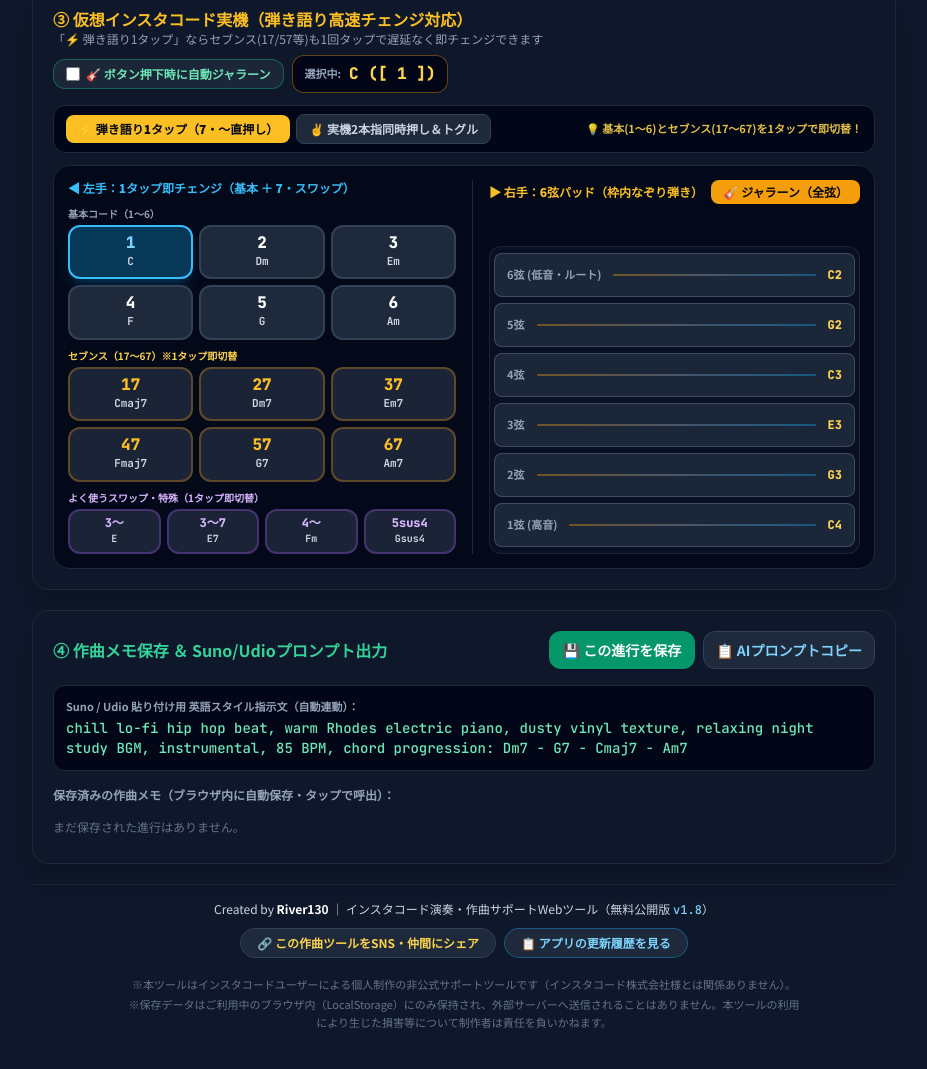
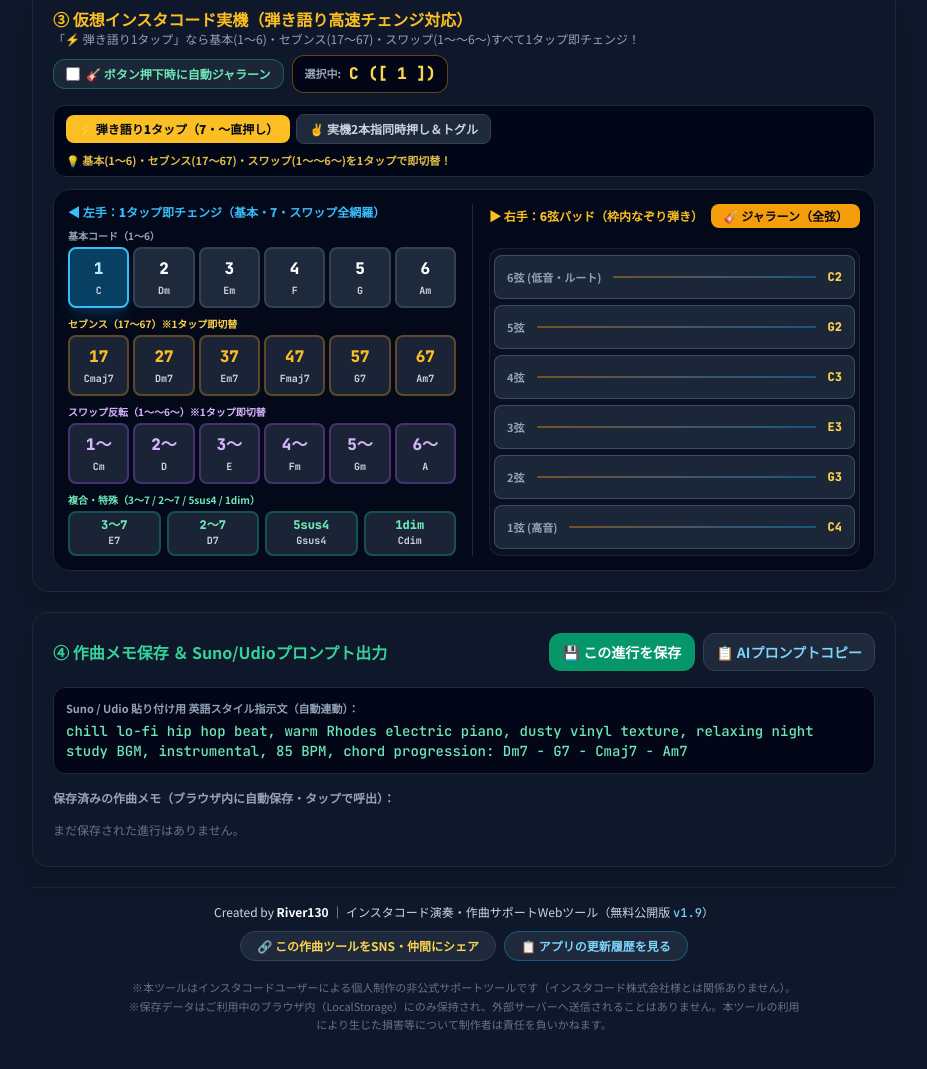
Before and after one commit to River130/instachord-studio, a plain HTML site: page index.html in a window 1280 px wide. Shown: the part 821-1890 px from the top of the page, without its empty margins (176-1103 px from the left). Drawn offline with nearby package versions, Linux system fonts and the light colour scheme.

Commit message:
Add files via upload

```diff
--- a/index.html
+++ b/index.html
@@ -78,7 +78,7 @@
             <h1 class="text-sm sm:text-lg font-black tracking-tight text-white">インスタコード作曲スタジオ</h1>
             <span class="text-[10px] font-black px-2 py-0.5 rounded-full bg-amber-500/20 text-amber-300 border border-amber-500/40">FREE公開版</span>
             <button onclick="openChangelogModal()" class="mono text-[10px] font-black px-2 py-0.5 rounded-full bg-sky-500/20 hover:bg-sky-500/30 text-sky-300 border border-sky-400/50 transition flex items-center gap-1 cursor-pointer" title="アプリの更新履歴を表示">
-              <span>🆕 v1.8</span>
+              <span>🆕 v1.9</span>
               <span class="underline">更新履歴</span>
             </button>
           </div>
@@ -157,7 +157,7 @@
       <div class="px-4 pb-4 pt-1 text-xs sm:text-sm text-slate-300 space-y-2 border-t border-slate-800/80 leading-relaxed">
         <p><strong class="text-amber-300">STEP 1：</strong> ①でインスタコード本体の <strong>KEY</strong> を合わせ、ムードボタン（または②の数字選択）で4小節の進行を作ります。</p>
         <p><strong class="text-amber-300">STEP 2：</strong> 「▶ ループ再生」を押すと、ドラム伴奏付きでコードが鳴り続けます。表示された <span class="text-amber-300 font-bold">オレンジ色の押さえ方（例：〜 + 7 + [ 3 ]）</span> を左手で押さえ、右手で6本の弦パッドを弾きましょう。</p>
-        <p><strong class="text-amber-300">STEP 3：</strong> 弾き語りをする時は、③の<strong>「⚡ 弾き語り1タップ（基本＋7／〜直押し）」</strong>を使うと、セブンス（17・57等）も指1本・1タップで遅延なくコードチェンジできます！</p>
+        <p><strong class="text-amber-300">STEP 3：</strong> 弾き語りをする時は、③の<strong>「⚡ 弾き語り1タップ（基本＋7・〜直押し）」</strong>を使うと、セブンス（17〜67）もスワップ（1〜〜6〜）も指1本・1タップで遅延なくコードチェンジできます！</p>
       </div>
     </details>
 
@@ -241,7 +241,7 @@
       <div class="flex flex-wrap items-center justify-between gap-2">
         <div>
           <h2 class="text-sm sm:text-base font-bold text-amber-400">③ 仮想インスタコード実機（弾き語り高速チェンジ対応）</h2>
-          <p class="text-xs text-slate-400">「⚡ 弾き語り1タップ」ならセブンス(17/57等)も1回タップで遅延なく即チェンジできます</p>
+          <p class="text-xs text-slate-400">「⚡ 弾き語り1タップ」なら基本(1〜6)・セブンス(17〜67)・スワップ(1〜〜6〜)すべて1タップ即チェンジ！</p>
         </div>
         <div class="flex flex-wrap items-center gap-2">
           <label class="flex items-center gap-1.5 text-xs font-bold text-emerald-300 cursor-pointer select-none bg-slate-800/90 px-3 py-1.5 rounded-xl border border-emerald-500/40 hover:bg-slate-800 transition">
@@ -266,7 +266,7 @@
           </button>
         </div>
         <span id="padModeHint" class="text-[11px] text-amber-300/90 font-bold">
-          💡 基本(1〜6)とセブンス(17〜67)を1タップで即切替！
+          💡 基本(1〜6)・セブンス(17〜67)・スワップ(1〜〜6〜)を1タップで即切替！
         </span>
       </div>
 
@@ -274,27 +274,31 @@
       <div class="grid grid-cols-1 md:grid-cols-12 gap-4 bg-slate-950/80 p-3.5 rounded-2xl border border-slate-800">
 
         <!-- 左側（ネック側）：モードに応じた高速ボタン群 -->
-        <div class="md:col-span-6 flex flex-col justify-between space-y-2.5">
+        <div class="md:col-span-6 flex flex-col justify-between space-y-2">
           <div class="flex items-center justify-between">
-            <span id="leftHandHeaderLabel" class="text-xs font-black text-sky-400">◀ 左手：1タップ即チェンジ（基本 ＋ 7・スワップ）</span>
+            <span id="leftHandHeaderLabel" class="text-xs font-black text-sky-400">◀ 左手：1タップ即チェンジ（基本・7・スワップ全網羅）</span>
             <button id="resetModBtn" onclick="resetPadModifiers()" class="ic-btn hidden text-[11px] px-2.5 py-1 rounded bg-slate-800 text-slate-300 border border-slate-700 hover:bg-slate-700 font-bold">
               修飾解除
             </button>
           </div>
 
-          <!-- 【モードA：弾き語り1タップ直押しパッド】基本(1〜6) ＋ 7(17〜67) ＋ スワップ(3〜等) を1画面に集約 -->
+          <!-- 【モードA：弾き語り1タップ直押しパッド】基本(1〜6) ＋ 7(17〜67) ＋ スワップ(1〜〜6〜) ＋ 特殊を1画面に完全網羅 -->
           <div id="directPadContainer" class="space-y-2 select-none">
             <div>
               <div class="text-[10px] font-bold text-slate-400 mb-1">基本コード（1〜6）</div>
-              <div id="directBasicGrid" class="grid grid-cols-3 gap-1.5"></div>
+              <div id="directBasicGrid" class="grid grid-cols-6 gap-1"></div>
             </div>
             <div>
               <div class="text-[10px] font-bold text-amber-300 mb-1">セブンス（17〜67）※1タップ即切替</div>
-              <div id="directSeventhGrid" class="grid grid-cols-3 gap-1.5"></div>
+              <div id="directSeventhGrid" class="grid grid-cols-6 gap-1"></div>
             </div>
             <div>
-              <div class="text-[10px] font-bold text-purple-300 mb-1">よく使うスワップ・特殊（1タップ即切替）</div>
-              <div id="directSwapGrid" class="grid grid-cols-4 gap-1.5"></div>
+              <div class="text-[10px] font-bold text-purple-300 mb-1">スワップ反転（1〜〜6〜）※1タップ即切替</div>
+              <div id="directAllSwapGrid" class="grid grid-cols-6 gap-1"></div>
+            </div>
+            <div>
+              <div class="text-[10px] font-bold text-emerald-300 mb-1">複合・特殊（3〜7 / 2〜7 / 5sus4 / 1dim）</div>
+              <div id="directSpecialGrid" class="grid grid-cols-4 gap-1.5"></div>
             </div>
           </div>
 
@@ -370,7 +374,7 @@
     <!-- フッター -->
     <footer class="pt-4 pb-6 text-center space-y-2.5 border-t border-slate-800/80">
       <p class="text-xs text-slate-300">
-        Created by <span class="font-bold text-white">River130</span> ｜ インスタコード演奏・作曲サポートWebツール（無料公開版 <span class="mono text-sky-300">v1.8</span>）
+        Created by <span class="font-bold text-white">River130</span> ｜ インスタコード演奏・作曲サポートWebツール（無料公開版 <span class="mono text-sky-300">v1.9</span>）
       </p>
       <div class="flex flex-wrap items-center justify-center gap-2">
         <button onclick="shareApp()" class="inline-flex items-center gap-1.5 px-4 py-1.5 rounded-full bg-slate-800 hover:bg-slate-700 border border-slate-700 text-xs font-bold text-amber-300 transition">
@@ -402,17 +406,28 @@
       </div>
 
       <div class="p-5 overflow-y-auto space-y-5 text-xs sm:text-sm leading-relaxed">
+        <!-- v1.9 -->
+        <div class="relative pl-4 border-l-2 border-purple-400 space-y-1.5">
+          <div class="flex items-center gap-2">
+            <span class="mono font-black text-purple-300 text-sm">v1.9</span>
+            <span class="text-[10px] font-black px-2 py-0.5 rounded bg-purple-500/20 text-purple-300 border border-purple-500/40">NEW・最新</span>
+            <span class="text-xs text-slate-400">2026.11.22</span>
+          </div>
+          <div class="font-bold text-white">🎸 全1〜6のスワップ反転（1〜〜6〜）も1タップ直押し完全網羅！</div>
+          <ul class="list-disc list-inside text-slate-300 space-y-1 text-xs">
+            <li>弾き語り1タップパッドに、これまで一部のみだったスワップボタンを<strong>「1〜 / 2〜 / 3〜 / 4〜 / 5〜 / 6〜」の全6種すべて</strong>追加しました。転調や切ない進行（2〜・4〜等）も1タップで遅延なく演奏できます。</li>
+          </ul>
+        </div>
+
         <!-- v1.8 -->
         <div class="relative pl-4 border-l-2 border-amber-400 space-y-1.5">
           <div class="flex items-center gap-2">
             <span class="mono font-black text-amber-300 text-sm">v1.8</span>
-            <span class="text-[10px] font-black px-2 py-0.5 rounded bg-amber-500/20 text-amber-300 border border-amber-500/40">NEW・最新</span>
             <span class="text-xs text-slate-400">2026.11.21</span>
           </div>
           <div class="font-bold text-white">⚡ 弾き語り1タップ即チェンジ ＆ 2本指同時押し（モーメンタリ）対応</div>
           <ul class="list-disc list-inside text-slate-300 space-y-1 text-xs">
-            <li>弾き語り演奏でテンポが遅れないよう、基本（1〜6）・セブンス（17〜67）・主要スワップを<strong>1ボタン直押しで即チェンジできる「⚡ 弾き語り1タップ」モード</strong>を搭載しました。</li>
-            <li>実機同様の2本指同時押し（「7」や「〜」を押さえたまま数字をタップし、指を離すと自動解除）にも対応しました。</li>
+            <li>基本（1〜6）・セブンス（17〜67）を1ボタン直押しで即チェンジできる「⚡ 弾き語り1タップ」モードと、実機同様の2本指同時押しに対応しました。</li>
           </ul>
         </div>
 
@@ -424,7 +439,7 @@
           </div>
           <div class="font-bold text-white">📱 スマホでの画面スクロール自由化 ＆ 6弦ストロム枠の独立ロック</div>
           <ul class="list-disc list-inside text-slate-300 space-y-1 text-xs">
-            <li>ページ全体のスクロール操作を妨げず、右側の<strong>6本弦ストロム枠内をなぞる時だけ</strong>ピンポイントで画面固定する最適化を行いました。</li>
+            <li>ページ全体のスクロール操作を妨げず、右側の6本弦ストロム枠内をなぞる時だけピンポイントで画面固定する最適化を行いました。</li>
           </ul>
         </div>
 
@@ -576,9 +591,9 @@
     // 左手：演奏モード（'direct' = 弾き語り1タップ直押し / 'real' = 実機2本指同時押し＆トグル）
     let padPlayMode = 'direct';
     let selectedPadNum = 1;
-    let selectedDirectMod = 'none'; // directモード用の単一修飾保持
-    let padMods = { swap: false, '7': false, sus4: false, dim: false }; // realモード用
-    let heldMods = { swap: false, '7': false, sus4: false, dim: false }; // 2本指同時押しホールド判定用
+    let selectedDirectMod = 'none';
+    let padMods = { swap: false, '7': false, sus4: false, dim: false };
+    let heldMods = { swap: false, '7': false, sus4: false, dim: false };
     let isStrummingPointer = false;
     let lastPluckedString = -1;
 
@@ -1195,8 +1210,8 @@
         directContainer.classList.remove('hidden');
         realContainer.classList.add('hidden');
         resetBtn.classList.add('hidden');
-        leftLabel.textContent = '◀ 左手：1タップ即チェンジ（基本 ＋ 7・スワップ）';
-        hint.textContent = '💡 基本(1〜6)とセブンス(17〜67)を1タップで即切替！';
+        leftLabel.textContent = '◀ 左手：1タップ即チェンジ（基本・7・スワップ全網羅）';
+        hint.textContent = '💡 基本(1〜6)・セブンス(17〜67)・スワップ(1〜〜6〜)を1タップで即切替！';
       } else {
         realBtn.className = 'px-3 py-1.5 rounded-lg text-xs font-black bg-amber-400 text-slate-950 shadow transition';
         directBtn.className = 'px-3 py-1.5 rounded-lg text-xs font-bold bg-slate-800 text-slate-300 border border-slate-700 hover:bg-slate-700 transition';
@@ -1240,7 +1255,6 @@
       if (padPlayMode === 'direct') {
         return selectedDirectMod;
       }
-      // realモード：2本指ホールド中の修飾があれば優先、なければトグル状態
       const activeSwap = heldMods.swap || padMods.swap;
       const active7 = heldMods['7'] || padMods['7'];
       const activeSus4 = heldMods.sus4 || padMods.sus4;
@@ -1297,27 +1311,29 @@
       const activeInfo = resolveSlotInfo({ num: selectedPadNum, mod: currentMod });
       document.getElementById('activePadChordLabel').textContent = `${activeInfo.chordName}  (${activeInfo.buttonGuide})`;
 
-      // --- モードA：弾き語り1タップ直押しグリッド描画 ---
+      // --- モードA：弾き語り1タップ直押しグリッド描画（1〜6、17〜67、1〜〜6〜 全網羅） ---
       const basicGrid = document.getElementById('directBasicGrid');
       const seventhGrid = document.getElementById('directSeventhGrid');
-      const swapGrid = document.getElementById('directSwapGrid');
+      const allSwapGrid = document.getElementById('directAllSwapGrid');
+      const specialGrid = document.getElementById('directSpecialGrid');
       basicGrid.innerHTML = '';
       seventhGrid.innerHTML = '';
-      swapGrid.innerHTML = '';
+      allSwapGrid.innerHTML = '';
+      specialGrid.innerHTML = '';
 
       IC_BUTTONS.forEach(btn => {
-        // 基本 (1〜6)
+        // 1段目：基本 (1〜6)
         const infoBasic = resolveSlotInfo({ num: btn.num, mod: 'none' });
         const isSelBasic = (padPlayMode === 'direct' && selectedPadNum === btn.num && selectedDirectMod === 'none');
         const bEl = document.createElement('button');
-        bEl.className = `ic-btn py-2 px-1.5 rounded-xl border-2 flex flex-col items-center justify-center transition ${
+        bEl.className = `ic-btn py-2 px-0.5 rounded-lg border-2 flex flex-col items-center justify-center transition ${
           isSelBasic
-            ? 'bg-sky-500/30 border-sky-400 text-white shadow-lg shadow-sky-500/20'
+            ? 'bg-sky-500/35 border-sky-400 text-white shadow-lg shadow-sky-500/20'
             : 'bg-slate-800 border-slate-700 text-slate-200 hover:bg-slate-700'
         }`;
         bEl.innerHTML = `
-          <span class="mono text-base font-black ${isSelBasic ? 'text-sky-300' : 'text-white'} leading-none">${btn.num}</span>
-          <span class="mono text-[11px] font-bold text-slate-300 mt-0.5">${infoBasic.chordName}</span>
+          <span class="mono text-sm sm:text-base font-black ${isSelBasic ? 'text-sky-200' : 'text-white'} leading-none">${btn.num}</span>
+          <span class="mono text-[10px] font-bold text-slate-300 mt-0.5 truncate max-w-full">${infoBasic.chordName}</span>
         `;
         bEl.onpointerdown = (e) => {
           e.preventDefault();
@@ -1325,51 +1341,70 @@
         };
         basicGrid.appendChild(bEl);
 
-        // セブンス (17〜67)
+        // 2段目：セブンス (17〜67)
         const info7 = resolveSlotInfo({ num: btn.num, mod: '7' });
         const isSel7 = (padPlayMode === 'direct' && selectedPadNum === btn.num && selectedDirectMod === '7');
         const sEl = document.createElement('button');
-        sEl.className = `ic-btn py-2 px-1.5 rounded-xl border-2 flex flex-col items-center justify-center transition ${
+        sEl.className = `ic-btn py-2 px-0.5 rounded-lg border-2 flex flex-col items-center justify-center transition ${
           isSel7
-            ? 'bg-amber-400/30 border-amber-400 text-white shadow-lg shadow-amber-500/20'
+            ? 'bg-amber-400/35 border-amber-400 text-white shadow-lg shadow-amber-500/20'
             : 'bg-slate-800/90 border-amber-500/30 text-slate-200 hover:bg-slate-700'
         }`;
         sEl.innerHTML = `
-          <span class="mono text-base font-black ${isSel7 ? 'text-amber-300' : 'text-amber-400'} leading-none">${btn.num}7</span>
-          <span class="mono text-[11px] font-bold text-slate-300 mt-0.5">${info7.chordName}</span>
+          <span class="mono text-sm sm:text-base font-black ${isSel7 ? 'text-amber-200' : 'text-amber-400'} leading-none">${btn.num}7</span>
+          <span class="mono text-[10px] font-bold text-slate-300 mt-0.5 truncate max-w-full">${info7.chordName}</span>
         `;
         sEl.onpointerdown = (e) => {
           e.preventDefault();
           selectDirectChord(btn.num, '7');
         };
         seventhGrid.appendChild(sEl);
+
+        // 3段目：全スワップ (1〜〜6〜) ※2〜もここで1タップ即選択！
+        const infoSw = resolveSlotInfo({ num: btn.num, mod: 'swap' });
+        const isSelSw = (padPlayMode === 'direct' && selectedPadNum === btn.num && selectedDirectMod === 'swap');
+        const swEl = document.createElement('button');
+        swEl.className = `ic-btn py-2 px-0.5 rounded-lg border-2 flex flex-col items-center justify-center transition ${
+          isSelSw
+            ? 'bg-purple-500/35 border-purple-400 text-white shadow-lg shadow-purple-500/20'
+            : 'bg-slate-800/90 border-purple-500/30 text-slate-200 hover:bg-slate-700'
+        }`;
+        swEl.innerHTML = `
+          <span class="mono text-sm sm:text-base font-black ${isSelSw ? 'text-purple-200' : 'text-purple-300'} leading-none">${btn.num}〜</span>
+          <span class="mono text-[10px] font-bold text-slate-300 mt-0.5 truncate max-w-full">${infoSw.chordName}</span>
+        `;
+        swEl.onpointerdown = (e) => {
+          e.preventDefault();
+          selectDirectChord(btn.num, 'swap');
+        };
+        allSwapGrid.appendChild(swEl);
       });
 
-      // よく使うスワップ・特殊（3〜, 3〜7, 4〜, 5sus4）
+      // 4段目：複合・特殊（3〜7, 2〜7, 5sus4, 1dim）
       const specialList = [
-        { num: 3, mod: 'swap',  label: '3〜' },
         { num: 3, mod: 'swap7', label: '3〜7' },
-        { num: 4, mod: 'swap',  label: '4〜' },
-        { num: 5, mod: 'sus4',  label: '5sus4' }
+        { num: 2, mod: 'swap7', label: '2〜7' },
+        { num: 5, mod: 'sus4',  label: '5sus4' },
+        { num: 1, mod: 'dim',   label: '1dim' }
       ];
       specialList.forEach(sp => {
         const infoSp = resolveSlotInfo({ num: sp.num, mod: sp.mod });
         const isSelSp = (padPlayMode === 'direct' && selectedPadNum === sp.num && selectedDirectMod === sp.mod);
         const spEl = document.createElement('button');
-        spEl.className = `ic-btn py-1.5 px-1 rounded-xl border-2 flex flex-col items-center justify-center transition ${
+        spEl.className = `ic-btn py-1.5 px-1 rounded-lg border-2 flex flex-col items-center justify-center transition ${
           isSelSp
-            ? 'bg-purple-500/30 border-purple-400 text-white shadow-lg'
-            : 'bg-slate-800/90 border-purple-500/30 text-slate-200 hover:bg-slate-700'
+            ? 'bg-emerald-500/35 border-emerald-400 text-white shadow-lg'
+            : 'bg-slate-800/90 border-emerald-500/30 text-slate-200 hover:bg-slate-700'
         }`;
         spEl.innerHTML = `
-          <span class="mono text-xs font-black ${isSelSp ? 'text-purple-200' : 'text-purple-300'} leading-none">${sp.label}</span>
+          <span class="mono text-xs font-black ${isSelSp ? 'text-emerald-200' : 'text-emerald-300'} leading-none">${sp.label}</span>
           <span class="mono text-[10px] font-bold text-slate-300 mt-0.5">${infoSp.chordName}</span>
         `;
         spEl.onpointerdown = (e) => {
           e.preventDefault();
           selectDirectChord(sp.num, sp.mod);
         };
-        swapGrid.appendChild(spEl);
+        specialGrid.appendChild(spEl);
       });
 
       // --- モードB：実機2本指同時押し＆トグル描画 ---
@@ -1405,7 +1440,6 @@
         bEl.onpointerdown = (e) => {
           e.preventDefault();
           selectedPadNum = btn.num;
-          // 2本指同時押しで修飾キーをホールド中の場合はロック状態にも反映して即時更新
           renderInstaChordRealSimulator();
           if (document.getElementById('autoStrumOnBtnCheck').checked) {
             strumAllStrings();
@@ -1446,12 +1480,10 @@
     document.querySelectorAll('.mod-hold-btn').forEach(btn => {
       const modKey = btn.dataset.mod;
       let pressStartTime = 0;
-      let usedAsSimultaneous = false;
 
       btn.addEventListener('pointerdown', (e) => {
         e.preventDefault();
         pressStartTime = Date.now();
-        usedAsSimultaneous = false;
         heldMods[modKey] = true;
         renderInstaChordRealSimulator();
       });
@@ -1460,7 +1492,6 @@
         e.preventDefault();
         const heldDuration = Date.now() - pressStartTime;
         heldMods[modKey] = false;
-        // 280ms未満の短押しならトグル切替、長押し（同時押し）なら指を離した瞬間に自動解除
         if (heldDuration < 280) {
           toggleModifier(modKey);
         } else {
```
